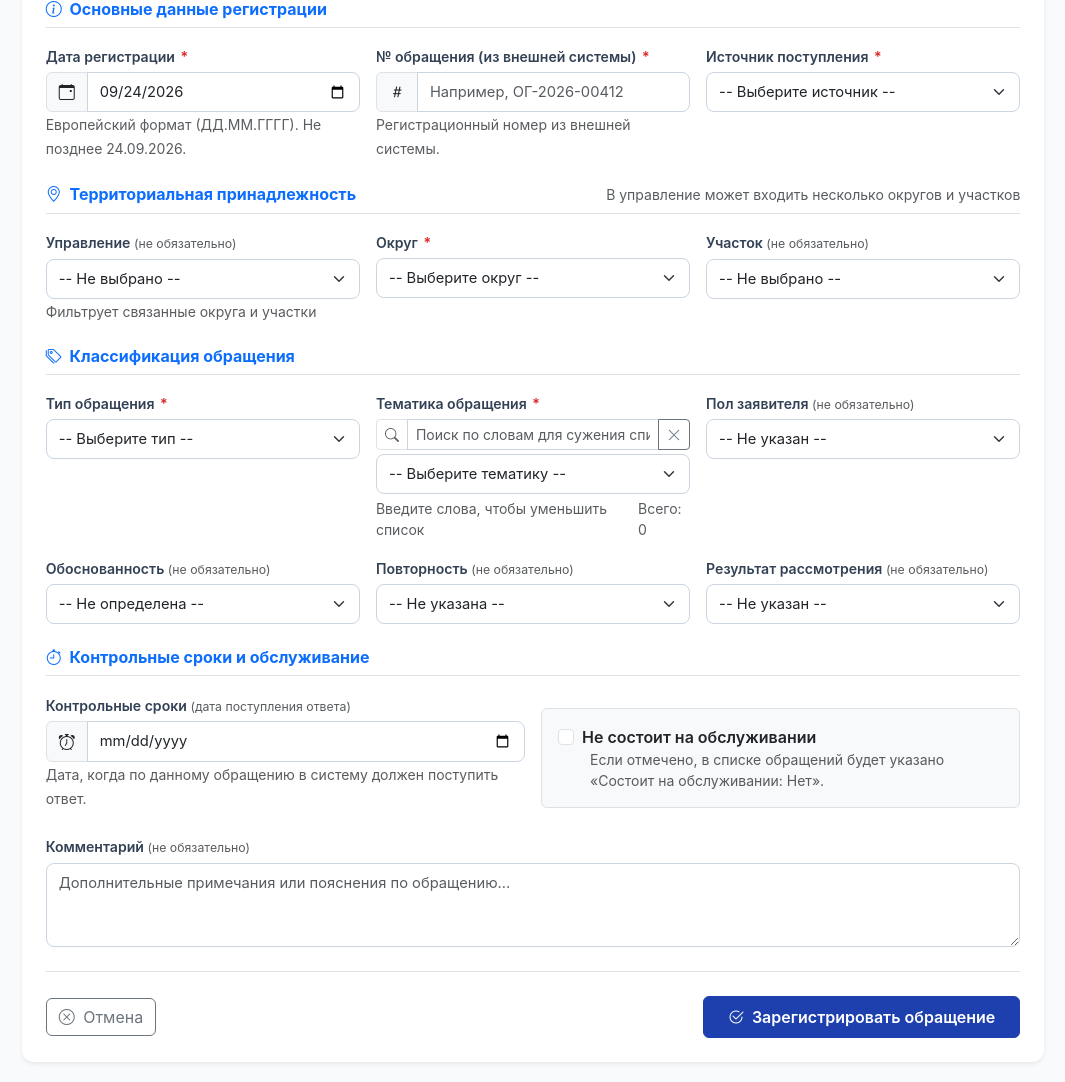
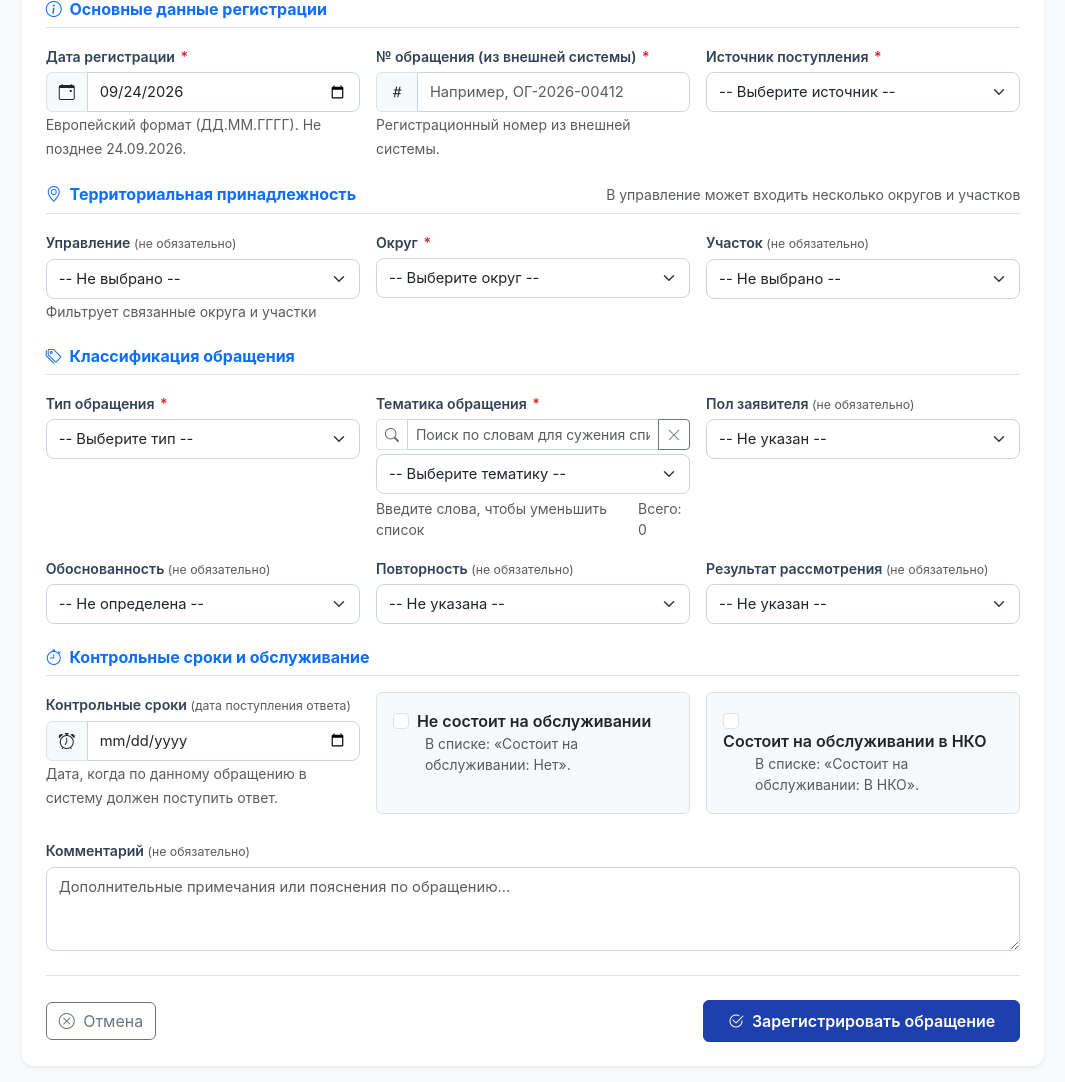
Before and after one commit to brookhut/system_for_registering_citizens_appeals, a Flask app: page /appeals/new in a window 1280 px wide. Shown: the part 206-1288 px from the top of the page, without its empty margins (107-1172 px from the left). Run offline with Flask 3, Linux system fonts and the light colour scheme; a user stored in the database is signed in; data that the repository does not hold is empty; some libraries are stand-ins or nearby versions.

Commit message:
Add 'Состоит на обслуживании в НКО' checkbox, DB column, and table display
Co-authored-by: arena-agent <297053741+arena-agent@users.noreply.github.com>

```diff
--- a/app/database.py
+++ b/app/database.py
@@ -36,6 +36,7 @@ def upgrade_schema():
         "ALTER TABLE plots ALTER COLUMN code TYPE VARCHAR(64);",
         "ALTER TABLE appeal_types ALTER COLUMN name TYPE VARCHAR(512);",
         "ALTER TABLE appeal_types ALTER COLUMN code TYPE VARCHAR(64);",
+        "ALTER TABLE appeals ADD COLUMN IF NOT EXISTS serviced_in_nko BOOLEAN NOT NULL DEFAULT FALSE;",
     ]
     with engine.connect() as conn:
         for q in queries:
--- a/app/models.py
+++ b/app/models.py
@@ -212,6 +212,7 @@ class Appeal(Base):
     # Deadline & Serviced Flag
     deadline_date = Column(Date, nullable=True, index=True)  # Контрольные сроки
     not_serviced = Column(Boolean, default=False, nullable=False)  # Не состоит на обслуживании
+    serviced_in_nko = Column(Boolean, default=False, nullable=False)  # Состоит на обслуживании в НКО
 
     # Details & Comments
     comment = Column(Text, nullable=True)
--- a/app/routes/appeals.py
+++ b/app/routes/appeals.py
@@ -200,6 +200,9 @@ def create():
         # 14. Не состоит на обслуживании (checkbox)
         not_serviced = bool(request.form.get('not_serviced'))
 
+        # Состоит на обслуживании в НКО (checkbox)
+        serviced_in_nko = bool(request.form.get('serviced_in_nko'))
+
         # 15. Комментарий (optional)
         comment = request.form.get('comment', '').strip()
 
@@ -238,6 +241,7 @@ def create():
             result_id=result_id_val,
             deadline_date=deadline_date,
             not_serviced=not_serviced,
+            serviced_in_nko=serviced_in_nko,
             comment=comment or None,
             created_by_id=current_user.id,
             created_at=datetime.now(),
@@ -388,6 +392,7 @@ def edit(appeal_id):
 
     # 14. Не состоит на обслуживании
     not_serviced = bool(request.form.get('not_serviced'))
+    serviced_in_nko = bool(request.form.get('serviced_in_nko'))
 
     # 15. Комментарий
     comment = request.form.get('comment', '').strip()
@@ -412,6 +417,7 @@ def edit(appeal_id):
     appeal.result_id = result_id_val
     appeal.deadline_date = deadline_date
     appeal.not_serviced = not_serviced
+    appeal.serviced_in_nko = serviced_in_nko
     appeal.comment = comment or None
 
     db_session.commit()
--- a/app/static/css/style.css
+++ b/app/static/css/style.css
@@ -106,6 +106,12 @@ footer {
     border: 1px solid #fecdd3;
 }
 
+.badge-serviced-nko {
+    background-color: #f0f9ff;
+    color: #0369a1;
+    border: 1px solid #bae6fd;
+}
+
 .badge-days-urgent {
     background-color: #fef2f2;
     color: #b91c1c;
--- a/app/static/js/main.js
+++ b/app/static/js/main.js
@@ -220,4 +220,21 @@ document.addEventListener('DOMContentLoaded', function () {
             });
         }
     }
+
+    // 5. Взаимоисключение чекбоксов обслуживания ("Не состоит" и "Состоит в НКО")
+    const notServicedCheckbox = document.getElementById('not_serviced');
+    const servicedInNkoCheckbox = document.getElementById('serviced_in_nko');
+
+    if (notServicedCheckbox && servicedInNkoCheckbox) {
+        notServicedCheckbox.addEventListener('change', function () {
+            if (this.checked) {
+                servicedInNkoCheckbox.checked = false;
+            }
+        });
+        servicedInNkoCheckbox.addEventListener('change', function () {
+            if (this.checked) {
+                notServicedCheckbox.checked = false;
+            }
+        });
+    }
 });
--- a/app/templates/appeals/form.html
+++ b/app/templates/appeals/form.html
@@ -254,9 +254,9 @@
                         <h6 class="fw-bold text-primary border-bottom pb-2 mb-3">
                             <i class="bi bi-stopwatch me-1"></i> Контрольные сроки и обслуживание
                         </h6>
-                        <div class="row g-3 align-items-center">
+                        <div class="row g-3">
                             <!-- 13. Контрольные сроки (дата когда должен поступить ответ) -->
-                            <div class="col-12 col-md-6">
+                            <div class="col-12 col-lg-4">
                                 <label for="deadline_date" class="form-label">
                                     Контрольные сроки <small class="text-muted fw-normal">(дата поступления ответа)</small>
                                 </label>
@@ -269,15 +269,29 @@
                             </div>
 
                             <!-- 14. Не состоит на обслуживании (чекбокс) -->
-                            <div class="col-12 col-md-6">
-                                <div class="form-check mt-3 p-3 bg-light rounded border">
+                            <div class="col-12 col-md-6 col-lg-4">
+                                <div class="form-check p-3 bg-light rounded border h-100">
                                     <input class="form-check-input ms-0 me-2" type="checkbox" id="not_serviced" name="not_serviced"
                                            {% if form_data.get('not_serviced') %}checked{% endif %}>
                                     <label class="form-check-label fw-semibold text-dark" for="not_serviced">
                                         Не состоит на обслуживании
                                     </label>
                                     <div class="text-muted small ps-4 ms-2">
-                                        Если отмечено, в списке обращений будет указано «Состоит на обслуживании: Нет».
+                                        В списке: «Состоит на обслуживании: Нет».
+                                    </div>
+                                </div>
+                            </div>
+
+                            <!-- 15. Состоит на обслуживании в НКО (чекбокс) -->
+                            <div class="col-12 col-md-6 col-lg-4">
+                                <div class="form-check p-3 bg-light rounded border h-100">
+                                    <input class="form-check-input ms-0 me-2" type="checkbox" id="serviced_in_nko" name="serviced_in_nko"
+                                           {% if form_data.get('serviced_in_nko') %}checked{% endif %}>
+                                    <label class="form-check-label fw-semibold text-dark" for="serviced_in_nko">
+                                        Состоит на обслуживании в НКО
+                                    </label>
+                                    <div class="text-muted small ps-4 ms-2">
+                                        В списке: «Состоит на обслуживании: В НКО».
                                     </div>
                                 </div>
                             </div>
--- a/schema.sql
+++ b/schema.sql
@@ -120,6 +120,7 @@ CREATE TABLE appeals (
 
     deadline_date DATE,
     not_serviced BOOLEAN NOT NULL DEFAULT FALSE,
+    serviced_in_nko BOOLEAN NOT NULL DEFAULT FALSE,
     comment TEXT,
 
     created_at TIMESTAMP WITHOUT TIME ZONE NOT NULL DEFAULT NOW(),
```
Also changed, not shown: app/templates/appeals/detail.html (+20 -10 lines), app/templates/appeals/list.html (+10 -6 lines), tests/test_app.py (+36 -0 lines).
